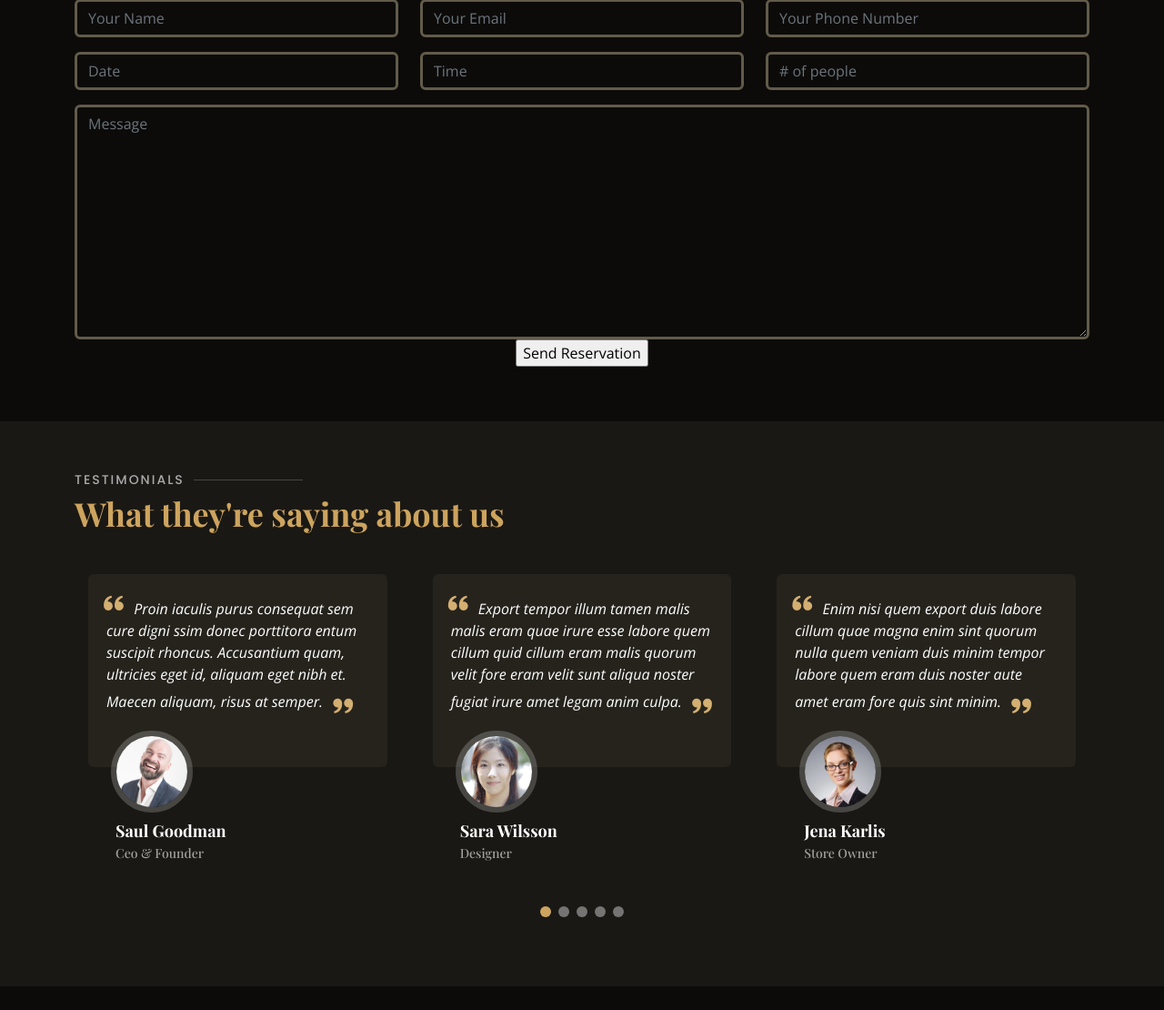
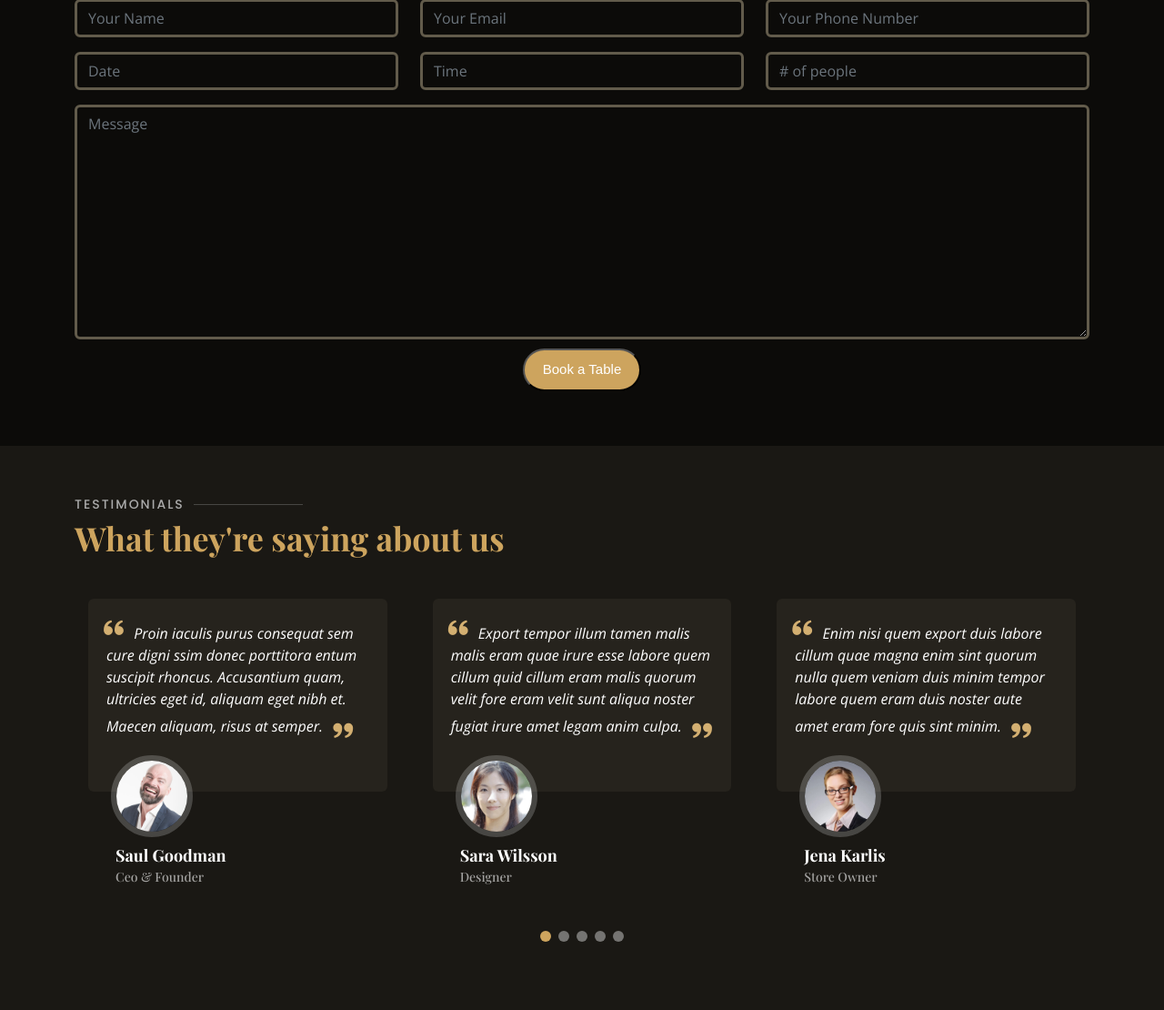
Before and after one commit to A-Tirta/Restoran, a Django app: page /home/ in a window 1280 px wide. Shown: the part 4065-5175 px from the top of the page at 91% size. Run offline with Django 3.2, Linux system fonts and the light colour scheme; some libraries are stand-ins or nearby versions; some web fonts are replaced.

Commit message:
Update index

```diff
--- a/templates/index.html
+++ b/templates/index.html
@@ -39,15 +39,22 @@
     ======================================================== -->
 
     <style>
-      input[type='text'],
-      textarea {
-        background-color: #0c0b09;
-        outline: none;
-        border: 3px solid #625b4b;
+      input[type='submit'] {
+        -webkit-border-radius: 24;
+        -moz-border-radius: 24;
+        border-radius: 24px;
+        font-family: Arial;
+        color: #ffffff;
+        font-size: 15px;
+        background: #cda45e;
+        margin-top: 10px;
+        padding: 10px 20px 10px 20px;
+        text-decoration: none;
       }
 
-      input[type='text']:focus {
-        background-color: #0c0b09;
+      input[type='submit']:hover {
+        background: #e0bd84;
+        text-decoration: none;
       }
     </style>
   </head>
@@ -492,7 +499,7 @@
               {{postBookTable.Message}}
               <!-- <textarea class="form-control" name="message" rows="5" placeholder="Message"></textarea> -->
             </div>
-            <div class="text-center"><input type="submit" name="BookTable" value="Send Reservation" /></div>
+            <div class="text-center"><input type="submit" name="BookTable" value="Book a Table" /></div>
           </form>
         </div>
       </section>
@@ -806,7 +813,7 @@
                   {{postContactUs.CUMessage}}
                   <!-- <textarea class="form-control" name="message" rows="8" placeholder="Message" required></textarea> -->
                 </div>
-                <div class="text-center"><input type="submit" name="ContactUs" value="Send Contact" /></div>
+                <div class="text-center"><input type="submit" name="ContactUs" value="Send Message" /></div>
               </form>
             </div>
           </div>
```
